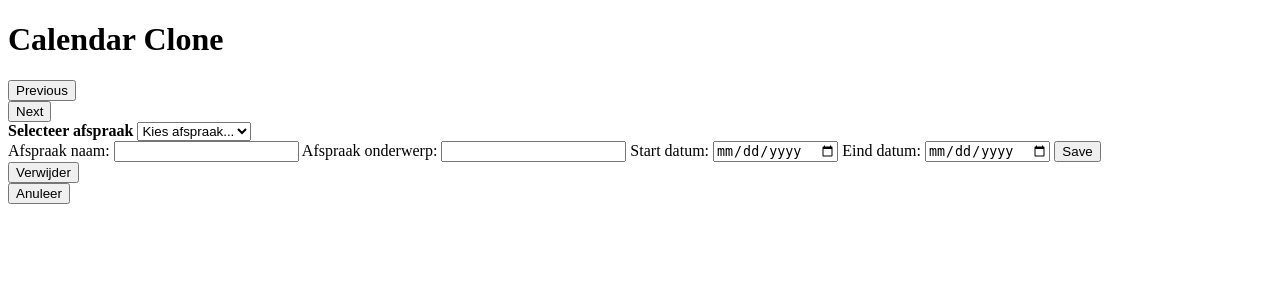
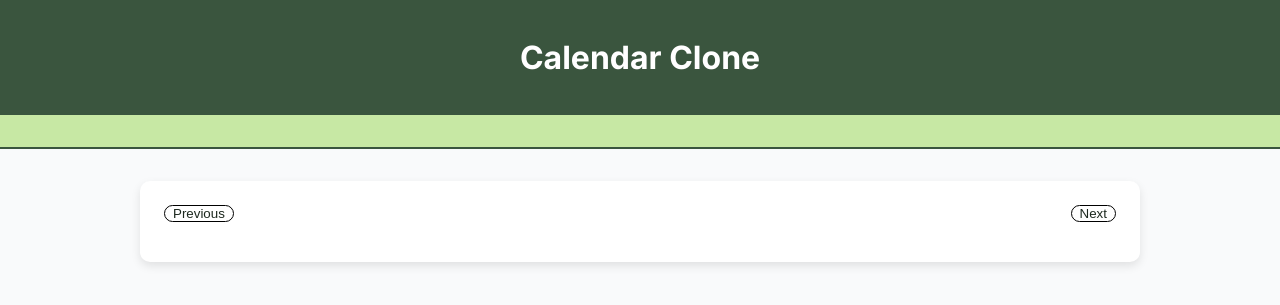
Before and after one commit to fszzl21/Het-Digitale-Erf, a PHP site: page / in a window 1280 px wide. Shown: the top 305 px of the page. Run offline with PHP 8.4, Linux system fonts and the light colour scheme.

Commit message:
CSS Hoofdstuk klaar
Het CSS hoofdstuk is klaar.

```diff
--- a/GoogleAgendaCloneM/index.php
+++ b/GoogleAgendaCloneM/index.php
@@ -6,6 +6,7 @@
   <meta name="viewport" content="width=device-width, initial-scale=1.0">
   <title>Calendar Clone</title>
 
+  <link href="https://fonts.googleapis.com/css2?family=Inter:wght@400;600;700&display=swap" rel="stylesheet">
   <link rel="stylesheet" href="style.css">
 </head>
 
@@ -14,6 +15,11 @@
   <header>
     <h1>Calendar Clone</h1>
   </header>
+
+<!-- Clock -->
+  <div class="clock-container">
+    <div id="clock"></div>
+  </div>
 
   <!-- Kalender gedeelte -->
   <div class="calendar">
@@ -67,7 +73,7 @@
       </form>
 
       <!-- Cancel Form -->
-      <button type="button" class="submit-btn"> Anuleer </button>
+      <button type="button" class="submit-btn"> Annuleer </button>
 
     </div>
   </div>
--- a/GoogleAgendaCloneM/style.css
+++ b/GoogleAgendaCloneM/style.css
@@ -0,0 +1,276 @@
+:root {
+  --primary: #3A553E;
+  --primary-light: #c7e8a4;
+  --primary-dark: #1c281e;
+  --background: #F9FaFB;
+  --success: #d1fae5;
+  --success-text: #065f46;
+  --error: #fee2e2;
+  --error-text: #b91c1c;
+}
+
+* {
+  margin: 0;
+  padding: 0;
+  box-sizing: border-box;
+}
+
+body {
+  font-family:  "Inter", sans-serif;
+  background-color: var(--background);
+  color: #333;
+  line-height: 1.6;
+}
+
+header {
+  background-color: var(--primary);
+  color: white;
+  padding: 2rem 1rem;
+  text-align: center;
+}
+
+/* Clock */
+.clock-container {
+  background-color: var(--primary-light);
+  color: var(--primary-dark);
+  font-size: 2rem;
+  font-weight: bold;
+  padding: 1rem;
+  text-align: center;
+  font-family: "Inter", sans-serif;
+  letter-spacing: 2px;
+  border-bottom: 2px solid var(--primary);
+}
+
+@media (max-width: 768px) {
+  .clock-container {
+    font-size: 1.4rem;
+    padding: 0.75rem;
+  }
+}
+
+/* Calendar container */
+
+.calendar {
+  max-width: 1000px;
+  margin: 2rem auto;
+  background-color:  white;
+  padding: 1.5rem;
+  border-radius: 10px;
+  box-shadow: 0 4px 10px rgba(0, 0, 0, 0.1);
+}
+
+.navBtnContainer {
+  display: flex;
+  justify-content: space-between;
+  align-items: center;
+  margin-bottom: 1rem;
+}
+
+.navBtn {
+  font-size: 1,5rem;
+  background: none;
+  border: 0.1rem solid black;
+  border-radius: 10px;
+  padding: 0px 0.5rem;
+  cursor: pointer;
+  color: var(--primary-dark);
+}
+
+.calendarGrid {
+  display: grid;
+  grid-template-columns: repeat(7, 1fr);
+  gap: 10px;
+}
+
+/* Mobile Grid */
+
+@media (max-width: 1024px) {
+  .calendarGrid {
+    display: flex;
+    flex-wrap: nowrap;
+    overflow-x: auto;
+    scroll-snap-type: x mandatory;
+    gap: 10px;
+  }
+
+  .day, .day-name {
+    min-width: 140px;
+    flex-shrink: 0;
+    scroll-snap-align: start;
+  }
+}
+
+.day, .day-name {
+  text-align: center;
+}
+
+.day {
+  background: #FFFF;
+  border: 1px solid #e5e7eb;
+  border-radius: 6px;
+  min-height: 100px;
+  padding: 8px;
+  display: flex;
+  flex-direction: column;
+  justify-content: flex-start;
+  position: relative;
+  cursor: pointer;
+  transition: background 0.2s ease;
+}
+
+.day:hover {
+  background: #f3f4f6;
+}
+
+.day.today {
+  background: var(--primary-light);
+  border-color: var(--primary-dark);
+}
+
+.date-number {
+  font-weight: bold;
+  margin-bottom: 5px;
+}
+
+.event {
+  background-color: var(--primary);
+  color: white;
+  padding: 3px 6px;
+  border-radius: 4px;
+  margin-top: 4px;
+  font-size: 14px;
+  cursor: pointer;
+  transition: transform 0.2s ease;
+}
+
+.event:hover {
+  transform: scale(1.03);
+}
+
+
+/* Alert boxes */
+
+.alert {
+  max-width: 600px;
+  margin: 1rem auto;
+  padding: 1rem;
+  border-radius: 6px;
+  text-align: center;
+  font-weight: bold;
+}
+
+.success {
+  background: var(--success);
+  color: var(--success-text);
+}
+
+.error {
+  background: var(--error);
+  color: var(--error-text);
+}
+
+/* Modal Popup */
+
+.modal {
+  position: fixed;
+  inset: 0;
+  display: none;
+  align-items: center;
+  justify-content: center;
+  background-color: rgba(0, 0, 0, 0.5);
+  z-index: 9999;
+}
+
+.modal-content {
+  background-color: white;
+  padding: 2rem;
+  border-radius: 10px;
+  max-width: 420px;
+  width: 100%;
+  box-shadow: 0 8px 20px rgba(0, 0, 0, 0.2);
+}
+
+.modal-content label {
+  display: block;
+  font-weight: bold;
+  margin-top:  1rem;
+  margin-bottom: 6px;
+}
+
+.modal-content input {
+  width: 100%;
+  padding: 10px;
+  font-size: 1rem;
+  border: 1px solid #CCC;
+  border-radius: 5px;
+}
+
+.modal-content button {
+  margin-top: 1rem;
+  padding: 10px;
+  width: 100%;
+  border: none;
+  border-radius: 6px;
+  font-size: 1rem;
+  cursor: pointer;
+}
+
+.modal-content button[type="submit"] {
+  background-color: var(--primary);
+  color: white;
+}
+
+.submit-btn {
+  background-color: crimson;
+  color: #FFF;
+}
+
+.modal-content button:last-child {
+  background-color: #e5e7eb;
+  color: #333;
+}
+
+/* DropDown for multiple events */
+
+#eventSelector {
+  width: 100%;
+  padding: 10px;
+  font-size: 1rem;
+  margin: 1rem 0px;
+  border-radius: 5px;
+  border: 1px solid #CCC;
+}
+
+/*
+Overlay Button CSS Logic
+*/
+
+.day-overlay {
+  position: absolute;
+  top: 6px;
+  right: 6px;
+  display: none;
+  flex-direction: column;
+  gap: 4px;
+  z-index: 2;
+}
+
+.day:hover .day-overlay {
+  display: flex
+}
+
+.overlay-btn {
+  background: var(--primary-dark);
+  color: white;
+  padding: 4px 8px;
+  font-size: 12px;
+  border: none;
+  border-radius: 4px;
+  cursor: pointer;
+  transition: background 0.2s ease;
+}
+
+.overlay-btn:hover {
+  background-color: var(--primary);
+}
```
Also changed, not shown: .php_tmp/index.php (deleted, +0 -78 lines).
